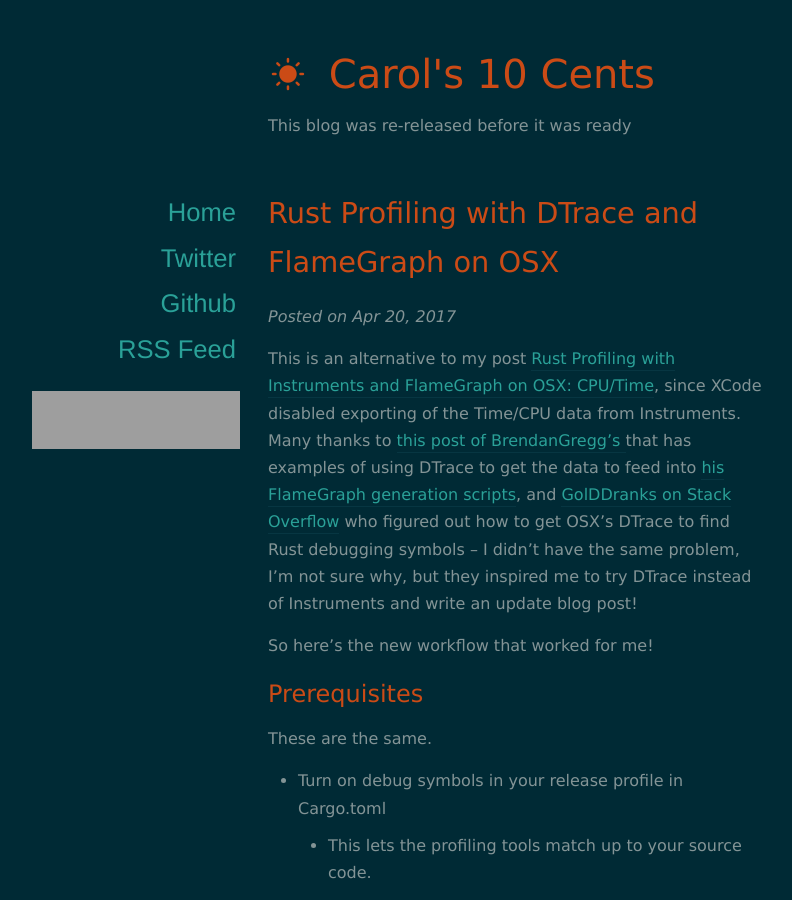
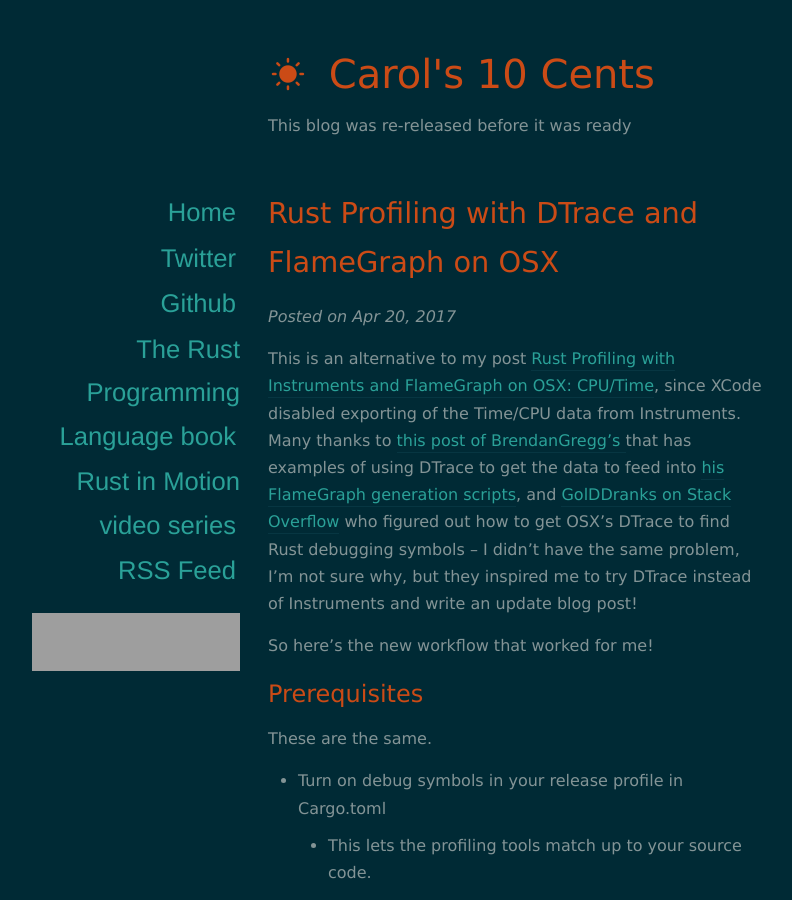
Before and after one commit to carols10cents/carol-nichols.com, a Jekyll site: the page built from index.html, in a window 1280 px wide and 900 px high. Shown: the whole window, without its empty margins (122-914 px from the left). Built offline with Jekyll 4.4.1, drawn with Linux system fonts in a browser that asks for light colours; nearby versions of some CDN libraries; the list of posts is cut into pages by our own code; grey boxes are pictures that could not be loaded.

Commit message:
Add links

```diff
--- a/_layouts/default.html
+++ b/_layouts/default.html
@@ -36,6 +36,8 @@
           <li><a href="/">Home</a></li>
           <li><a href="http://twitter.com/carols10cents">Twitter</a></li>
           <li><a href="http://github.com/carols10cents">Github</a></li>
+          <li><a href="https://www.nostarch.com/rust">The Rust Programming Language book</a></li>
+          <li><a href="https://www.manning.com/livevideo/rust-in-motion?a_aid=cnichols&a_bid=6a993c2e">Rust in Motion video series</a></li>
           <li><a href="/feed.xml">RSS Feed</a></li>
         </ul>
       </nav>
```
